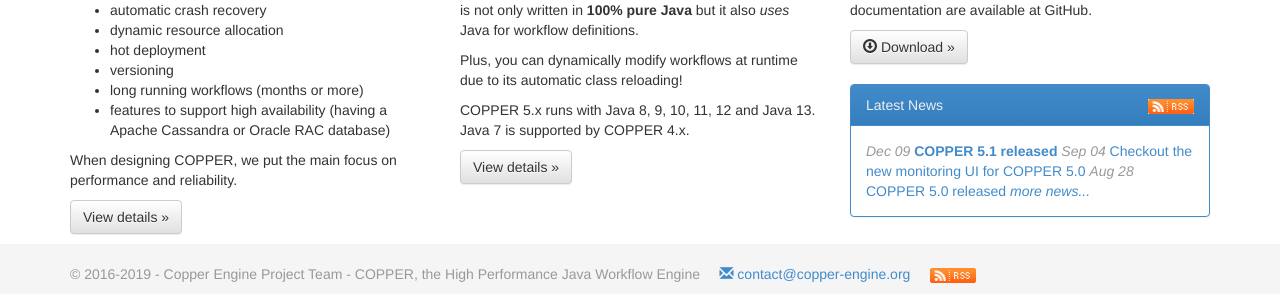
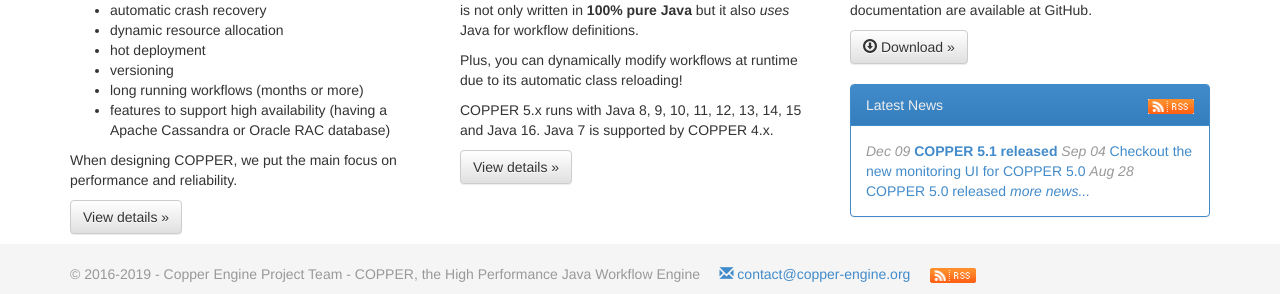
Before and after one commit to copper-engine/copper-engine.github.io, a Jekyll site: the page built from index.html, in a window 1280 px wide. Shown: the part 586-880 px from the top of the page. Built offline with Jekyll 4.4.1, drawn with Linux system fonts in a browser that asks for light colours; nearby versions of some CDN libraries; comment, search, counter and statistics services are not loaded.

Commit message:
Updated java version info

```diff
--- a/index.html
+++ b/index.html
@@ -47,7 +47,7 @@
 
                 <p>Plus, you can dynamically modify workflows at runtime due to its automatic class reloading!</p>
 
-                <p>COPPER 5.x runs with Java 8, 9, 10, 11, 12 and Java 13. Java 7 is supported by COPPER 4.x.</p>
+                <p>COPPER 5.x runs with Java 8, 9, 10, 11, 12, 13, 14, 15 and Java 16. Java 7 is supported by COPPER 4.x.</p>
 
                 <p><a class="btn btn-default" href="/about/" role="button">View details &raquo;</a></p>
             </div>
```
